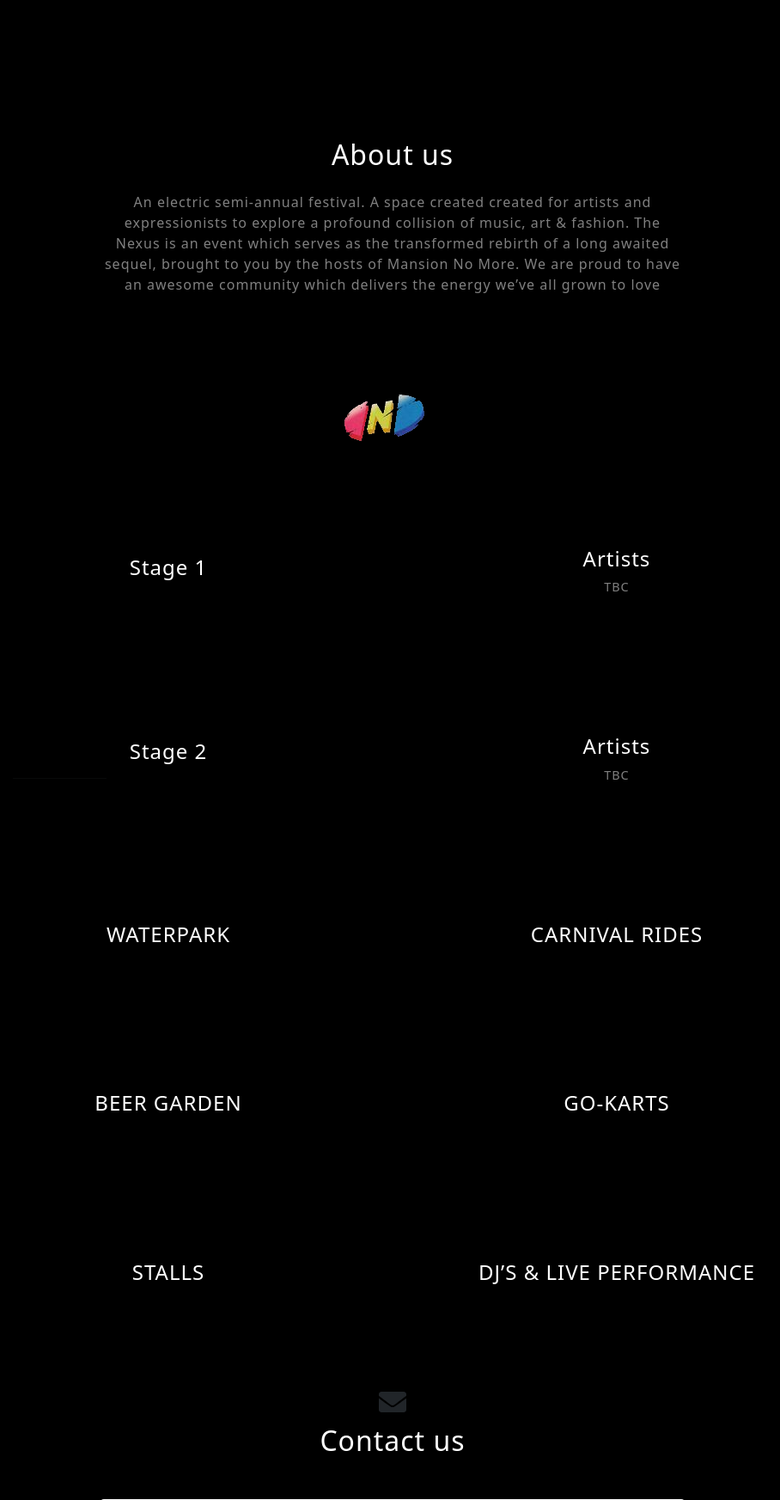
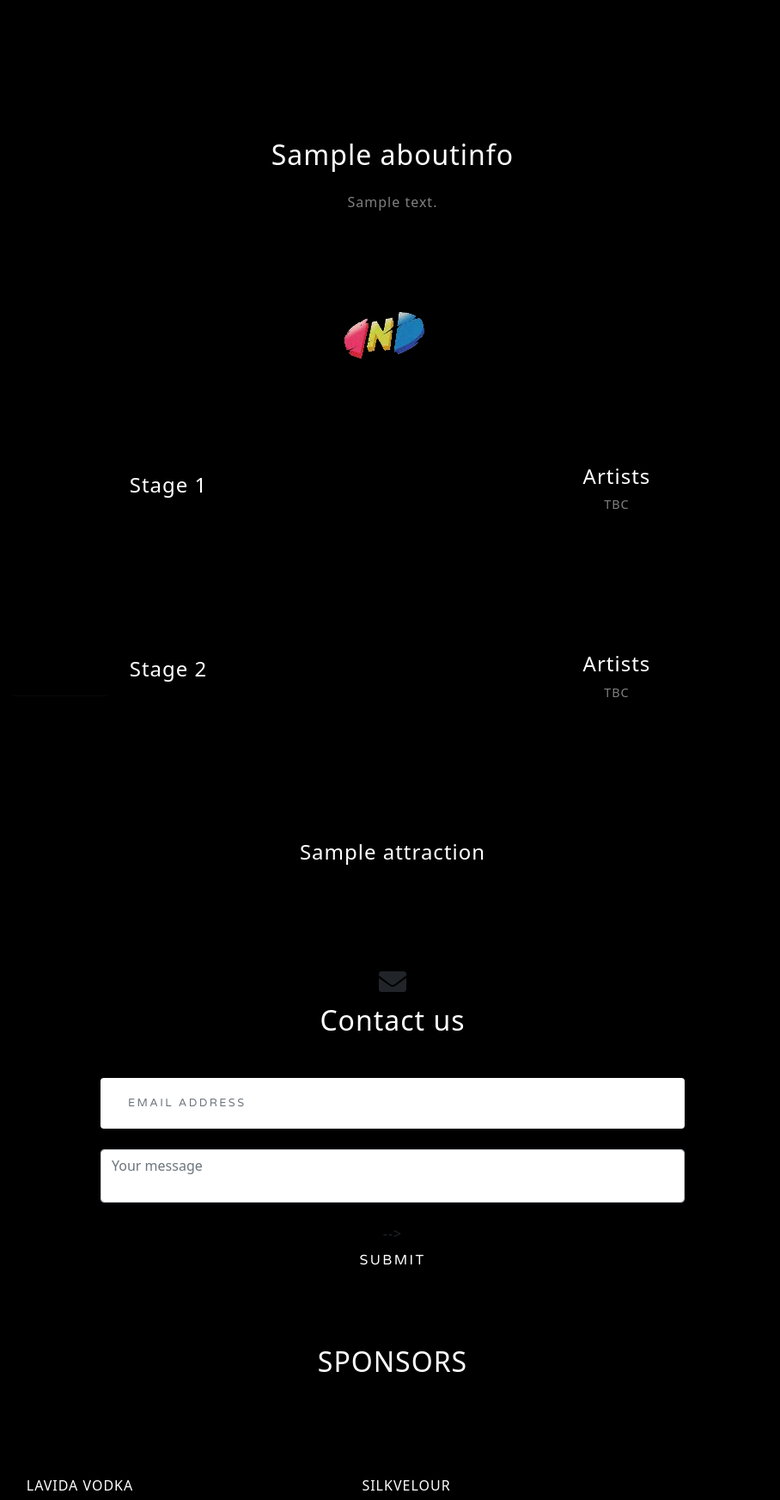
Before and after one commit to Joel-Haag/NexusDjango, a Django app: page / in a window 1280 px wide. Shown: the part 799-2544 px from the top of the page at 86% size, without its empty margins (183-1091 px from the left). Run offline with Django 4.2, Linux system fonts and the light colour scheme; data comes from the database, SQL or seed files in the repository; tables that the repository leaves empty hold one stand-in row (values such as "Sample post"); some libraries are stand-ins or nearby versions.

Commit message:
added about and attractions htmlstuff

```diff
--- a/templates/home/home.html
+++ b/templates/home/home.html
@@ -69,14 +69,14 @@
     <div class="container px-4 px-lg-5">
         <div class="row gx-4 gx-lg-5 justify-content-center">
             <div class="col-lg-8" >
-                <h2 class="text-white mb-4" data-aos="fade-down" >About us</h2>
+            {% if aboutsection.exists %}
+                {% for aboutsections in aboutsection %}
+                <h2 class="text-white mb-4" data-aos="fade-down" >{{ aboutsections.title }}</h2>
                 <p class="text-white-50" data-aos="fade-up">
-                    An electric semi-annual festival. A space created created for
-                    artists and expressionists to explore a profound collision of music, art & fashion. The Nexus is an
-                    event which serves as the transformed rebirth of a long awaited sequel, brought to you by the hosts
-                    of Mansion No More.
-                    We are proud to have an awesome community which delivers the energy we’ve all grown to love
+                    {{ aboutsections.content }}
                 </p>
+                {% endfor %}
+            {% endif %}
             </div>
         </div>
         <img class="img-fluid" data-aos="flip-right"  src="{% static "home/images/logo.png" %}" alt="NXS"/>
@@ -145,68 +145,25 @@
     </section>
 {% endif %}
 
+{% if attraction.exists %}
 <section class="projects-section bg-black" id="Attractions">
     <div class="container px-4 px-lg-5">
         <div class="row gx-0 mb-5 mb-lg-0 justify-content-center">
-
+            {% for attractions in attraction %}
             <div class="col-lg-6">
                 <div class="bg-black text-center h-100 project">
                     <div class="d-flex h-100">
                         <div class="project-text w-100 my-auto text-center text-lg-left">
-                            <h4 class="text-white">WATERPARK</h4>
+                            <h4 class="text-white">{{ attractions.title }}</h4>
                         </div>
                     </div>
                 </div>
             </div>
-            <div class="col-lg-6">
-                <div class="bg-black text-center h-100 project">
-                    <div class="d-flex h-100">
-                        <div class="project-text w-100 my-auto text-center text-lg-left">
-                            <h4 class="text-white">CARNIVAL RIDES</h4>
-                        </div>
-                    </div>
-                </div>
-            </div>
-            <div class="col-lg-6">
-                <div class="bg-black text-center h-100 project">
-                    <div class="d-flex h-100">
-                        <div class="project-text w-100 my-auto text-center text-lg-left">
-                            <h4 class="text-white">BEER GARDEN</h4>
-                        </div>
-                    </div>
-                </div>
-            </div>
-            <div class="col-lg-6">
-                <div class="bg-black text-center h-100 project">
-                    <div class="d-flex h-100">
-                        <div class="project-text w-100 my-auto text-center text-lg-left">
-                            <h4 class="text-white">GO-KARTS</h4>
-                        </div>
-                    </div>
-                </div>
-            </div>
-            <div class="col-lg-6">
-                <div class="bg-black text-center h-100 project">
-                    <div class="d-flex h-100">
-                        <div class="project-text w-100 my-auto text-center text-lg-left">
-                            <h4 class="text-white">STALLS</h4>
-                        </div>
-                    </div>
-                </div>
-            </div>
-            <div class="col-lg-6">
-                <div class="bg-black text-center h-100 project">
-                    <div class="d-flex h-100">
-                        <div class="project-text w-100 my-auto text-center text-lg-left">
-                            <h4 class="text-white">DJ’S & LIVE PERFORMANCE</h4>
-                        </div>
-                    </div>
-                </div>
-            </div>
+            {% endfor %}
         </div>
     </div>
 </section>
-
+{% endif %}
 
 <!-- Gallery-->
 <!--    <section class="projects-section bg-black" id="Gallery">
```
